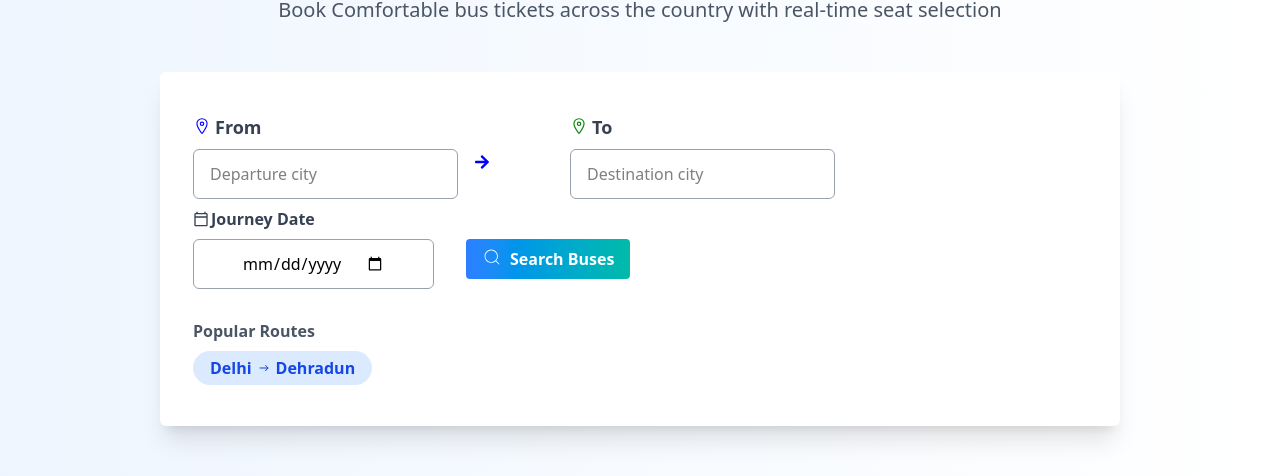
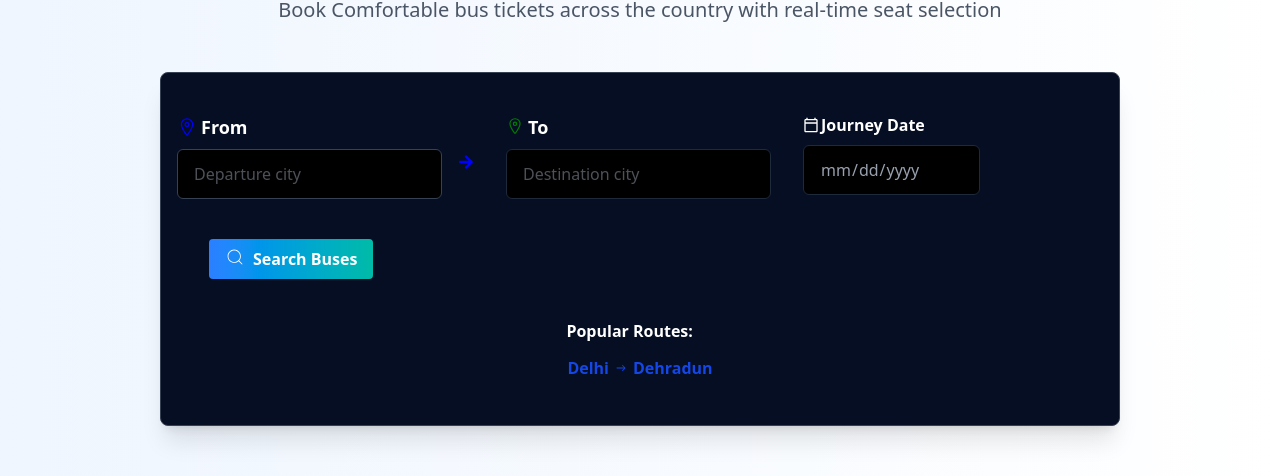
Before and after one commit to Chandrashekher1/TripTix, a React (Vite) app: page / in a window 1280 px wide. Shown: the part 165-641 px from the top of the page. Built offline with nearby package versions, Linux system fonts and the light colour scheme; no server answers.

Commit message:
refactor: restructure searchBar component

```diff
--- a/src/components/SearchBar.jsx
+++ b/src/components/SearchBar.jsx
@@ -38,29 +38,29 @@ const SearchBar = () => {
   };
 
   return (
-    <div className='mx-4 bg-white shadow-xl border rounded-md border-transparent px-8 py-8 md:mx-40'>
+    <div className='mx-4 bg-[#060e23] shadow-xl border rounded-lg border-gray-700 px-4 md:flex flex-col items-center py-8 md:mx-40 mb-20'>
       <div>
           <form onSubmit={handleSearch} className='flex flex-col  md:flex-row flex-wrap'>
         <div>
-          <label className='flex text-lg font-semibold text-gray-700 my-2'>
-            <IoLocationOutline style={{ marginTop: '4px', color: "blue", marginRight: '4px' }} /> From
+          <label className='flex text-lg font-semibold text-white my-2'>
+            <IoLocationOutline style={{ marginTop: '4px', color: "blue", marginRight: '4px', fontSize:'20px' }} /> From
           </label>
           <input
             type="text"
             value={origin}
             onChange={(e) => setOrigin(e.target.value)}
             placeholder='Departure city'
-            className='border px-4 py-3 rounded-md border-gray-400'
+            className='border px-4 py-3 rounded-md border-gray-700 bg-black text-gray-400 focus:outline-blue-700'
             required
           />
         </div>
 
-        <div className='flex justify-center items-center my-4 md:mx-4'>
+        <div className='flex justify-center items-center ml-4'>
           <FaArrowRight style={{ color: 'blue' , marginTop:'20px' }} />
         </div>
 
-        <div className='md:mx-16'>
-          <label className='flex text-lg font-semibold text-gray-700 my-2'>
+        <div className='md:mx-8'>
+          <label className='flex text-lg font-semibold text-white my-2'>
             <IoLocationOutline style={{ marginTop: '4px', color: 'green', marginRight: '4px' }} /> To
           </label>
           <input
@@ -68,13 +68,13 @@ const SearchBar = () => {
             value={destination}
             onChange={(e) => setDestination(e.target.value)}
             placeholder='Destination city'
-            className='border px-4 py-3 rounded-md border-gray-400'
+            className='border px-4 py-3 rounded-md border-gray-800 bg-black text-gray-400 focus:outline-blue-700'
             required
           />
         </div>
 
         <div>
-          <label className='flex text-gray-700 font-semibold my-2'>
+          <label className='flex text-white font-semibold my-2'>
             <MdOutlineCalendarToday style={{ marginTop: '4px', marginRight: '2px' }} /> Journey Date
           </label>
           <input
@@ -84,7 +84,7 @@ const SearchBar = () => {
             min={new Date().toISOString().split("T")[0]}
             placeholder='Select date'
             onChange={(e) => setDate(e.target.value)}
-            className='border px-4 md:px-12 py-3 rounded-md border-gray-400'
+            className='border px-4 py-3 rounded-md border-gray-800 bg-black text-gray-400 focus:outline-blue-700'
             required
           />
         </div>
@@ -98,7 +98,7 @@ const SearchBar = () => {
       </div>
       <div>
             <div>
-              <h3 className='font-semibold text-gray-600'>Popular Routes</h3>
+              <h3 className='font-semibold text-white'>Popular Routes:</h3>
         <div className='flex flex-wrap gap-2'>
           <button
             type="button"
@@ -106,7 +106,7 @@ const SearchBar = () => {
               setOrigin('Delhi');
               setDestination('Dehradun');
             }}
-            className='flex border border-transparent rounded-full px-4 py-1 bg-blue-100 text-blue-700 font-semibold md:my-2'
+            className='flex border border-transparent rounded-md cursor-pointer hover:px-4 py-1 hover:bg-gray-800 hover:text-white text-blue-700 font-semibold md:my-2'
           >
             Delhi <IoIosArrowRoundForward style={{ marginTop: '4px', marginLeft: '4px', marginRight: '4px' }} /> Dehradun
           </button>
```
